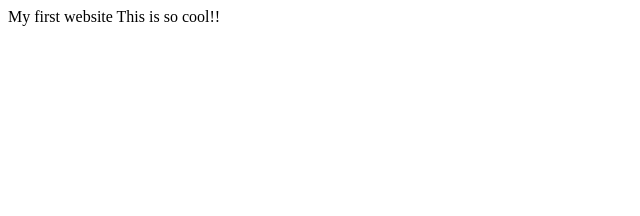
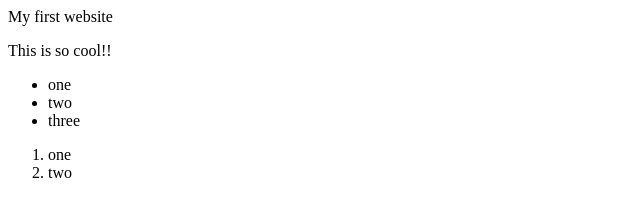
Before and after one commit to jlrvrd/git_test, a plain HTML site: page html-boilerplate/index.html in a window 1280 px wide. Shown: the whole page, without its empty margins (0-640 px from the left). Drawn offline with Linux system fonts and the light colour scheme.

Commit message:
Edited main recipe list to paragraph format

```diff
--- a/html-boilerplate/index.html
+++ b/html-boilerplate/index.html
@@ -6,7 +6,17 @@
 </head>
 <body>
     My first website
-    This is so cool!!
+    <p>This is so cool!!</p>
+<ul>
+    <li>one</li>
+    <li>two</li>
+    <li>three</li>
+</ul>
 
+<ol>
+    <li>one</li>
+    <li>two</li>
+
+</ol>
 </body>
 </html>
```
Also changed, not shown: odin-links-and-images/Pages/about.html (added, +11 -0 lines), odin-links-and-images/index.html (added, +14 -0 lines), odin-links-and-images/Images/dog.jpg (added).
